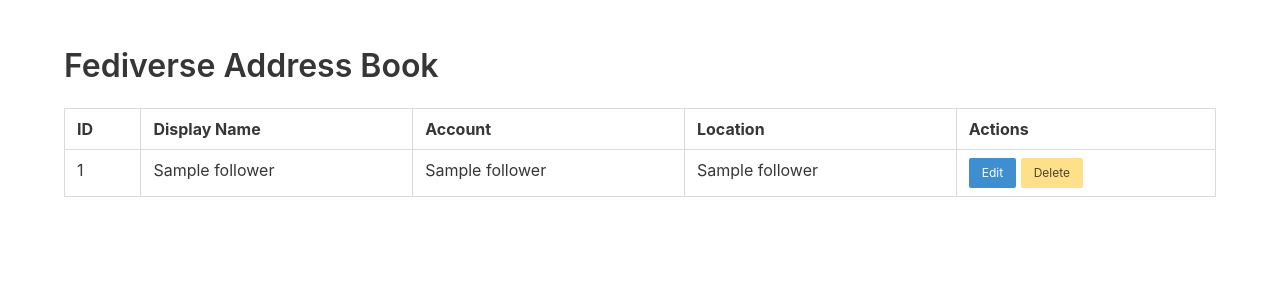
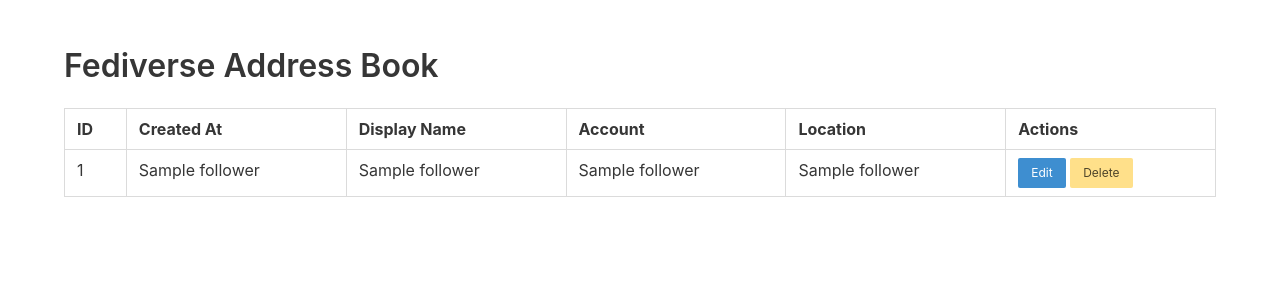
Before and after one commit to spinning-fantasies/fedi-address-book, a Flask app: template templates/index.html in a window 1280 px wide. Shown: the top 300 px of the page. Run offline with Flask 3, Linux system fonts and the light colour scheme; the template is opened without the code that fills it: most values are stand-ins (such as "Sample title", 1, 10 or a date in 2020).

Commit message:
fix table in templates/index.html

```diff
--- a/templates/index.html
+++ b/templates/index.html
@@ -12,6 +12,7 @@
                 <thead>
                     <tr>
                         <th>ID</th>
+                        <th>Created At</th>
                         <th>Display Name</th>
                         <th>Account</th>
                         <th>Location</th>
@@ -25,6 +26,7 @@
                             <td>{{ follower[1] }}</td>
                             <td>{{ follower[2] }}</td>
                             <td>{{ follower[3] }}</td>
+                            <td>{{ follower[4] }}</td>
                             <td>
                                 <a class="button is-small is-info" href="{{ url_for('edit', id=follower[0]) }}">Edit</a>
                                 <a class="button is-small is-warning" href="{{ url_for('delete', id=follower[0]) }}">Delete</a>
```
